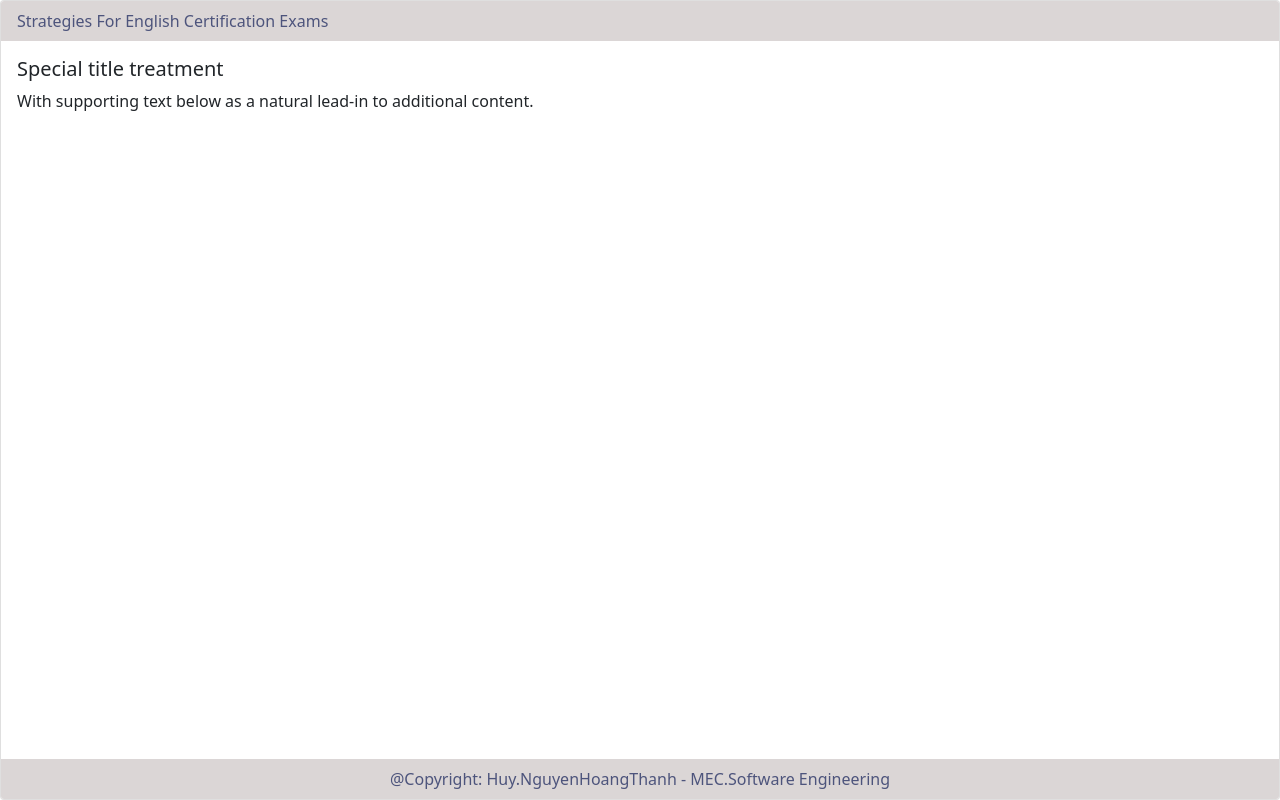
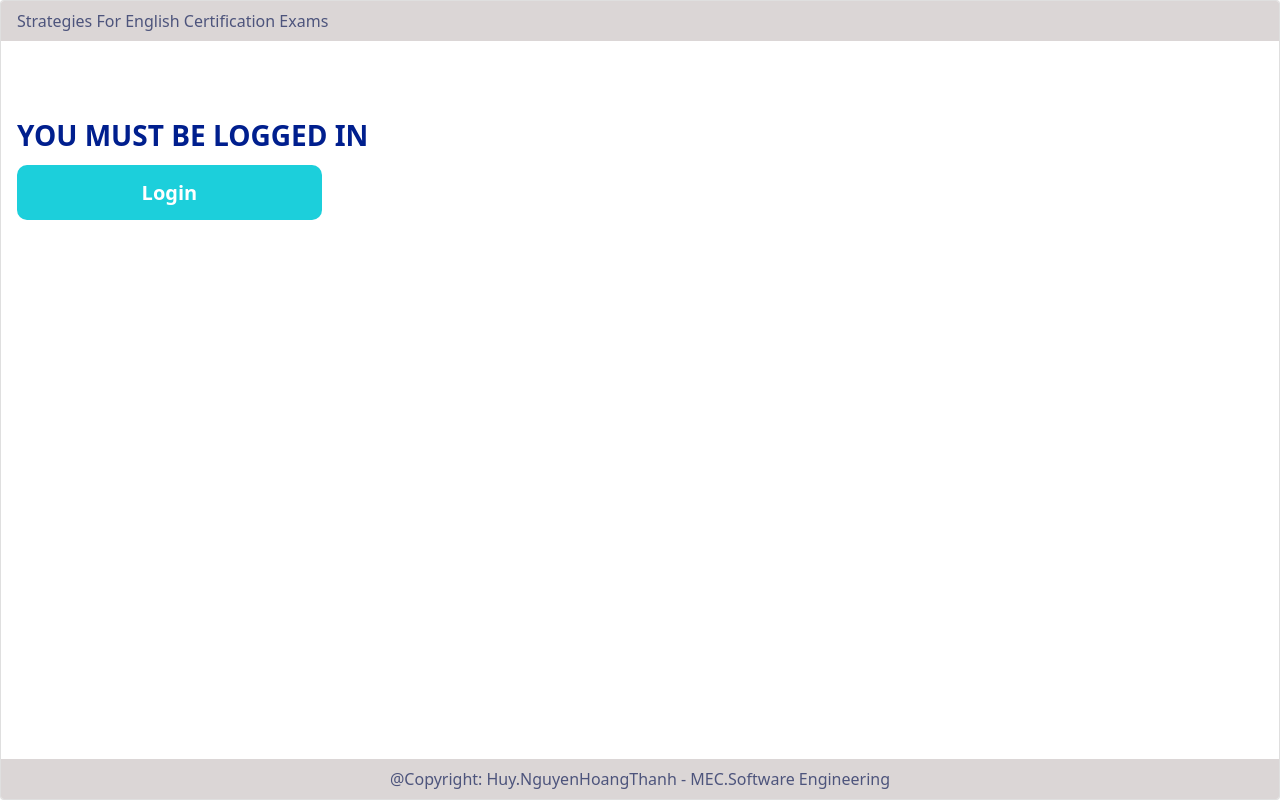
Before and after one commit to HuyNHT3/mec-ui, a React (Create React App) app in the folder client/: page / in a window 1280 px wide. Built offline with nearby package versions, Linux system fonts and the light colour scheme.

Commit message:
add Link

```diff
--- a/client/src/ui/organism/home/Home.js
+++ b/client/src/ui/organism/home/Home.js
@@ -1,15 +1,10 @@
 import React from 'react';
 import Card from 'react-bootstrap/Card';
 import './Home.css';
+import ReactTrapButton from '../../atom/react-trap-button/ReactTrapButton';
+import {Link} from "react-router-dom";
 const Home = ({ ...rest }) => {
-    var arg = {
-        expand: "lg",
-        variant: "light",
-        bg: "dark",
-        style: "HomeHeader",
-        color: "Branch",
-        title: "Strategies For English Certification Exams"
-    }
+    var arg = { label: "Login", style: "HomeLoginButton" };
     return (
         <div>
             <Card className="Homebody">
@@ -17,11 +12,11 @@ const Home = ({ ...rest }) => {
                     Strategies For English Certification Exams
                 </Card.Header>
                 <Card.Body>
-                    <Card.Title>Special title treatment</Card.Title>
+                    <Card.Title className="CardTitleColor">YOU MUST BE LOGGED IN</Card.Title>
                     <Card.Text>
-                        <div>
-                            With supporting text below as a natural lead-in to additional content.
-                        </div>
+                    <Link to="/Login">
+                        <ReactTrapButton {...arg} />
+                    </Link>
                     </Card.Text>
                 </Card.Body>
                 <Card.Footer className="HomeHeaderFooterColor" style={{ "text-align": "center" }}>
```
